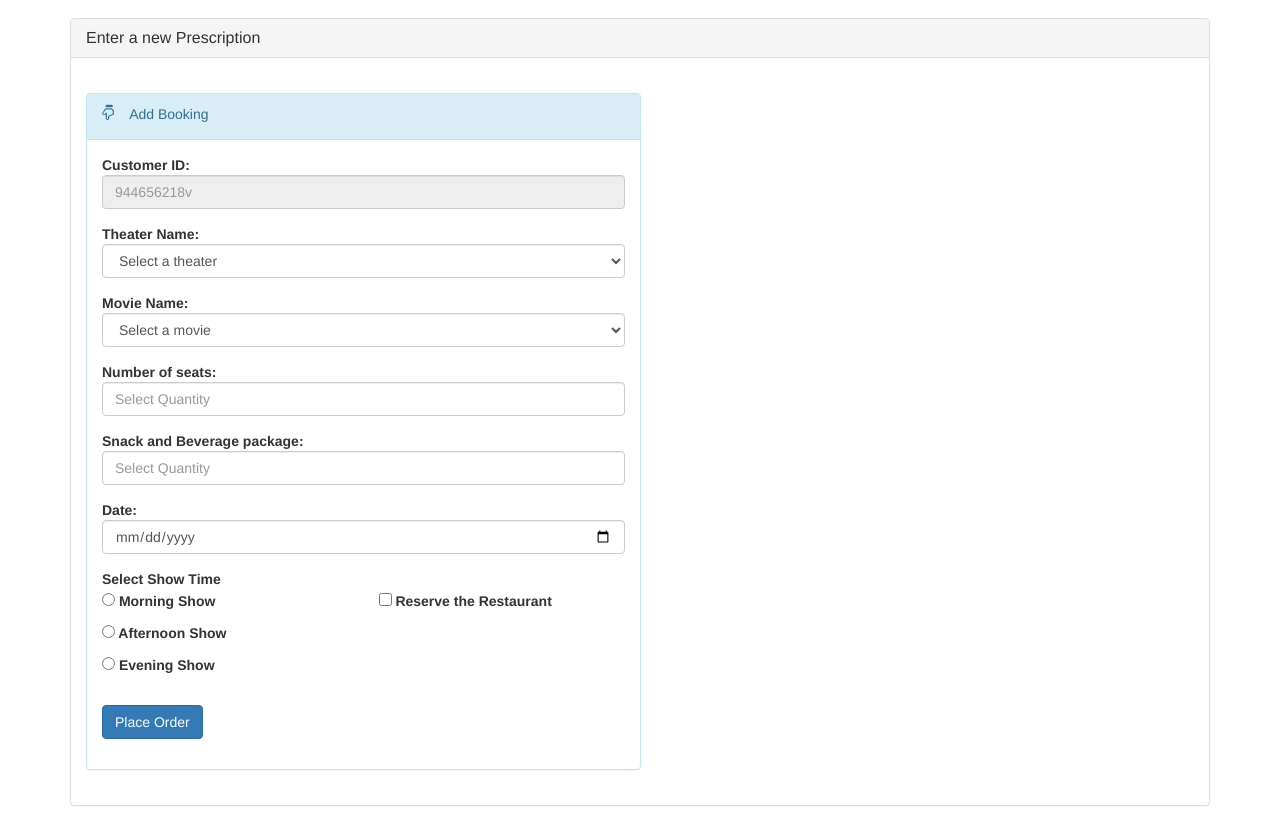
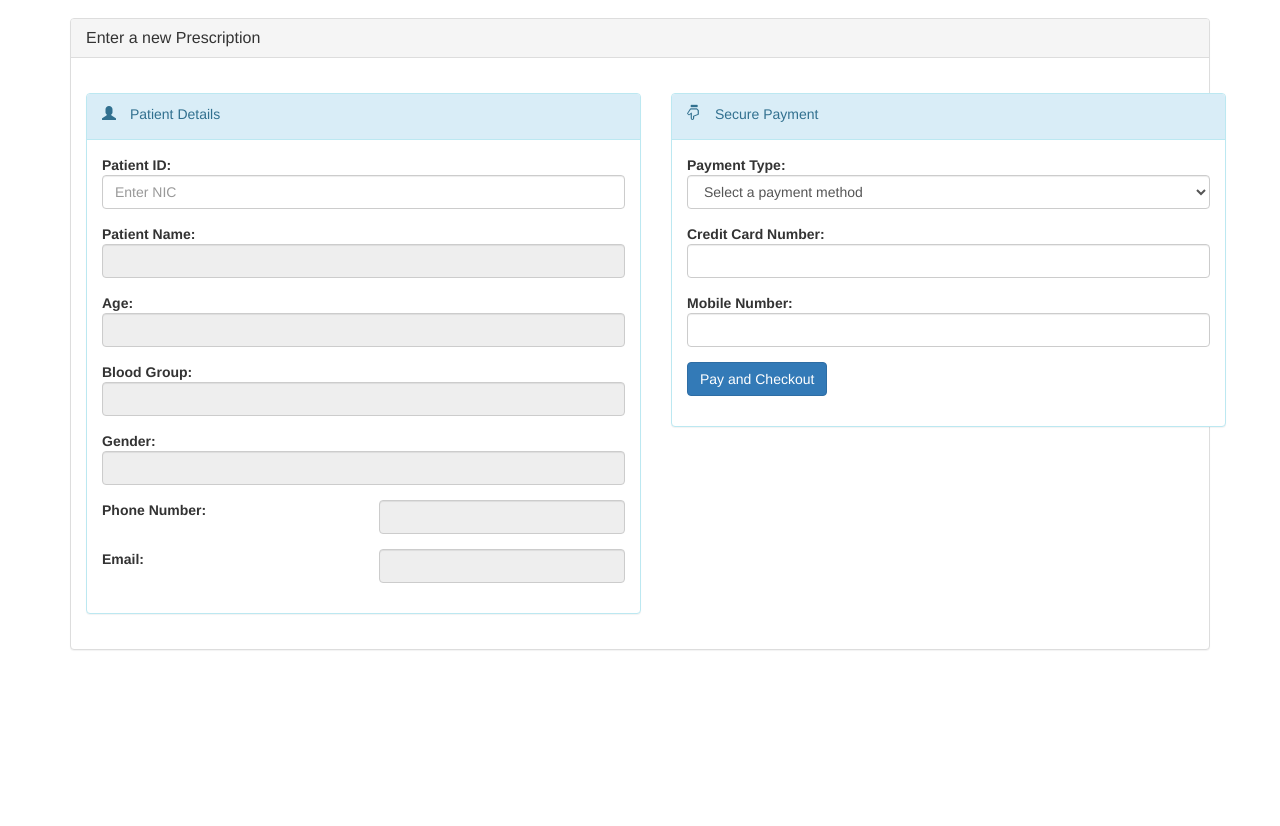
Before and after one commit to arg0nw/afproject, a plain HTML site: page client/index.html at #!/prescriptions/add in a window 1280 px wide. Shown: the part 54-880 px from the top of the page. After the commit the page ends 800 px from the top, so only its background shows below. Drawn offline with nearby package versions, Linux system fonts and the light colour scheme; some packages are replaced by stand-ins of ours; no server answers.

Commit message:
Serarch finish prescriptions

```diff
--- a/client/views/addprescription.html
+++ b/client/views/addprescription.html
@@ -19,79 +19,73 @@
                     <form class="form-horizontal" method="post" action="">
                         <div class="col-lg-6 col-md-6 col-sm-6 col-xs-12 col-md-push-6 col-sm-push-6">
                             <!--REVIEW ORDER-->
+                            <div class="panel panel-info">
+                                <div class="panel-heading"><span><i class="glyphicon glyphicon-hand-down"></i></span> Secure Payment</div>
+                                <div class="panel-body">
+                                    <div class="form-group">
+                                        <div class="col-md-12"><strong>Payment Type:</strong></div>
+                                        <div class="col-md-12">
+                                            <select id="CreditCardType" name="CreditCardType" class="form-control">
+                                                <option value="" disabled selected>Select a payment method</option>
+                                                <option value="5">Sampath Online Payments</option>
+                                                <option value="6">Dialog Mobile Payments</option>
+                                            </select>
+                                        </div>
+                                    </div>
+                                    <div class="form-group">
+                                        <div class="col-md-12"><strong>Credit Card Number:</strong></div>
+                                        <div class="col-md-12"><input type="text" class="form-control" name="car_number" value="" /></div>
+                                    </div>
+                                    <div class="form-group">
+                                        <div class="col-md-12"><strong>Mobile Number:</strong></div>
+                                        <div class="col-md-12"><input type="text" class="form-control" name="car_code" value="" /></div>
+                                    </div>
+                                    <div class="form-group">
+                                        <div class="col-md-6 col-sm-6 col-xs-12">
+                                            <button type="submit" class="btn btn-primary btn-submit-fix">Pay and Checkout</button>
+                                        </div>
+                                    </div>
+                                </div>
+                            </div>
 
                             <!--REVIEW ORDER END-->
                         </div>
                         <div class="col-lg-6 col-md-6 col-sm-6 col-xs-12 col-md-pull-6 col-sm-pull-6">
                             <!--PLACE BOOKING METHOD-->
                             <div class="panel panel-info">
-                                <div class="panel-heading"><span><i class="glyphicon glyphicon-hand-down"></i></span> Add Booking</div>
+                                <div class="panel-heading"><span><i class="glyphicon glyphicon-user"></i></span> Patient Details</div>
                                 <div class="panel-body">
                                     <div class="form-group">
-                                        <div class="col-md-12"><strong>Customer ID:</strong></div>
-                                        <div class="col-md-12"><input type="text" class="form-control" name="car_number" value="" placeholder="944656218v" disabled/></div>
+                                        <div class="col-md-12"><strong>Patient ID:</strong></div>
+                                        <div class="col-md-12"><input type="text" class="form-control" name="car_number" value="" placeholder="Enter NIC"/></div>
                                     </div>
                                     <div class="form-group">
-                                        <div class="col-md-12"><strong>Theater Name:</strong></div>
-                                        <div class="col-md-12">
-                                            <select id="CustomerID" name="CreditCardType" class="form-control">
-                                                <option value="" disabled selected>Select a theater</option>
-                                                <option value="DR.NO">DR.NO</option>
-                                                <option value="Plaza">Plaza</option>
-                                                <option value="Tower">Tower </option>
-                                                <option value="Tivoli">Tivoli </option>
-                                                <option value="York">York </option>
-                                            </select>
-                                        </div>
+                                        <div class="col-md-12"><strong>Patient Name:</strong></div>
+                                        <div class="col-md-12"><input type="text" class="form-control" name="car_number" value="" disabled/></div>
+                                    </div>
+
+                                    <div class="form-group">
+                                        <div class="col-md-12"><strong>Age:</strong></div>
+                                        <div class="col-md-12"><input type="text" class="form-control" name="car_number" value=""disabled/></div>
                                     </div>
                                     <div class="form-group">
-                                        <div class="col-md-12"><strong>Movie Name:</strong></div>
-                                        <div class="col-md-12">
-                                            <select id="MovieID" name="CreditCardType" class="form-control">
-                                                <option value="" disabled selected>Select a movie</option>
-                                                <option value="The Godfather">The Godfather</option>
-                                                <option value="American Beauty">American Beauty</option>
-                                                <option value="The Silence of the Lambs">The Silence of the Lambs</option>
-                                                <option value="The Pianist">The Pianist</option>
-                                                <option value="Léon: The Professional">Léon: The Professional</option>
-                                            </select>
-                                        </div>
+                                        <div class="col-md-12"><strong>Blood Group:</strong></div>
+                                        <div class="col-md-12"><input type="text" class="form-control" name="car_code" value="" disabled/></div>
                                     </div>
                                     <div class="form-group">
-                                        <div class="col-md-12"><strong>Number of seats:</strong></div>
-                                        <div class="col-md-12"><input type="number" min="1" class="form-control" name="car_number" value="" placeholder="Select Quantity"/></div>
+                                        <div class="col-md-12"><strong>Gender:</strong></div>
+                                        <div class="col-md-12"><input type="text" class="form-control" name="car_code" value="" disabled/></div>
                                     </div>
-                                    <div class="form-group">
-                                        <div class="col-md-12"><strong>Snack and Beverage package:</strong></div>
-                                        <div class="col-md-12"><input type="number" min="0" class="form-control" name="car_code" value="" placeholder="Select Quantity"/></div>
-                                    </div>
-                                    <div class="form-group">
-                                        <div class="col-md-12"><strong>Date:</strong></div>
-                                        <div class="col-md-12"><input type="date" min="0" class="form-control" name="car_code" value="" /></div>
-                                    </div>
-                                    <div class="form-group">
-                                        <div class="col-md-12">
-                                            <strong>Select Show Time</strong>
+
+                                        <div class="form-group">
+                                            <div class="col-md-6"><strong>Phone Number:</strong></div>
+                                            <div class="col-md-6"><input type="text" class="form-control" name="car_code" value="" disabled/></div>
                                         </div>
-                                        <div class="col-lg-6 col-md-6 col-sm-6 col-xs-12">
-                                            <label class="form-check-label">
-                                                <input class="form-check-input" type="radio" name="inlineRadioOptions" id="inlineRadio1" value="option1"> Morning Show<p></p>
-                                                <input class="form-check-input" type="radio" name="inlineRadioOptions" id="inlineRadio2" value="option2"> Afternoon Show<p></p>
-                                                <input class="form-check-input" type="radio" name="inlineRadioOptions" id="inlineRadio3" value="option2"> Evening Show<p></p>
-                                            </label>
+                                        <div class="form-group">
+                                            <div class="col-md-6"><strong>Email:</strong></div>
+                                            <div class="col-md-6"><input type="text" class="form-control" name="car_code" value="" disabled/></div>
                                         </div>
-                                        <div class="col-lg-6 col-md-6 col-sm-6 col-xs-12">
-                                            <label class="form-check-label">
-                                                <input type="checkbox" class="form-check-input">
-                                                Reserve the Restaurant
-                                            </label>
-                                        </div>
-                                    </div>
-                                    <div class="form-group">
-                                        <div class="col-md-6 col-sm-6 col-xs-12">
-                                            <button type="submit" class="btn btn-primary btn-submit-fix">Place Order</button>
-                                        </div>
-                                    </div>
+
                                 </div>
                             </div>
                             <!--PLACE BOOKING METHOD END-->
```
